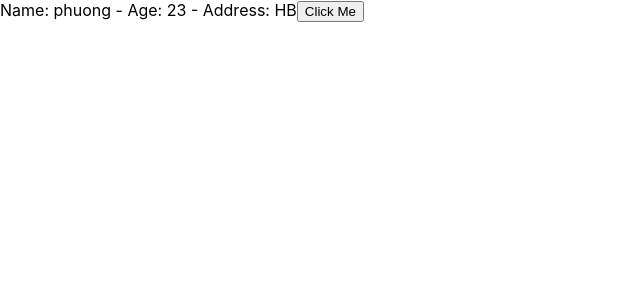
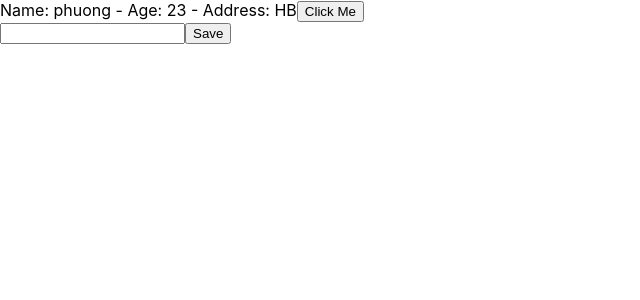
Before and after one commit to HMPhuong22/first-reacjs-project, a React (Create React App) app: page / in a window 1280 px wide. Shown: the top 300 px of the page, without its empty margins (0-640 px from the left). Built offline with nearby package versions, Linux system fonts and the light colour scheme.

Commit message:
learn form

```diff
--- a/src/App.js
+++ b/src/App.js
@@ -30,11 +30,25 @@ class App17 extends React.Component {
     console.log(event.clientY)
   }
 
+  // Form
+  handleOnSubmit = (event) =>{
+    this.setState({
+      name: event.target.value
+    })
+    event.preventDefault()
+    console.log(this.state)
+  }
+
   render(){
     return (
       <div>
         Name: {this.state.name} - Age: {this.state.age} - Address: {this.state.address}
         <button onClick={this.eventClick}>Click Me</button>
+
+        <form onSubmit={(event) => {this.handleOnSubmit(event)}}>
+          <input type="text" name="name" onChange={(event) => {this.handleOnSubmit(event)}}/>
+          <button type="submit">Save</button>
+        </form>
       </div>
     );
   }
```
